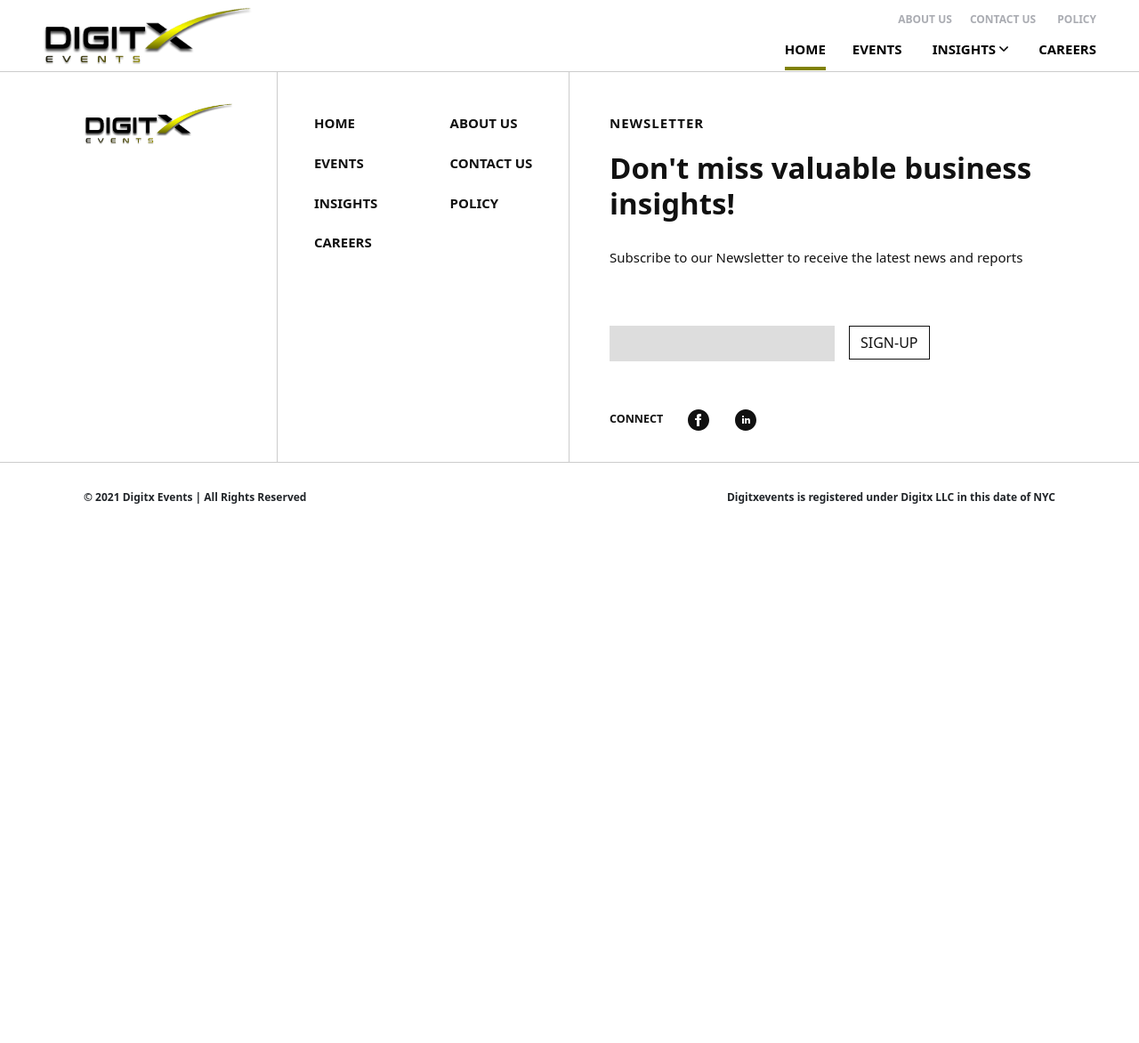
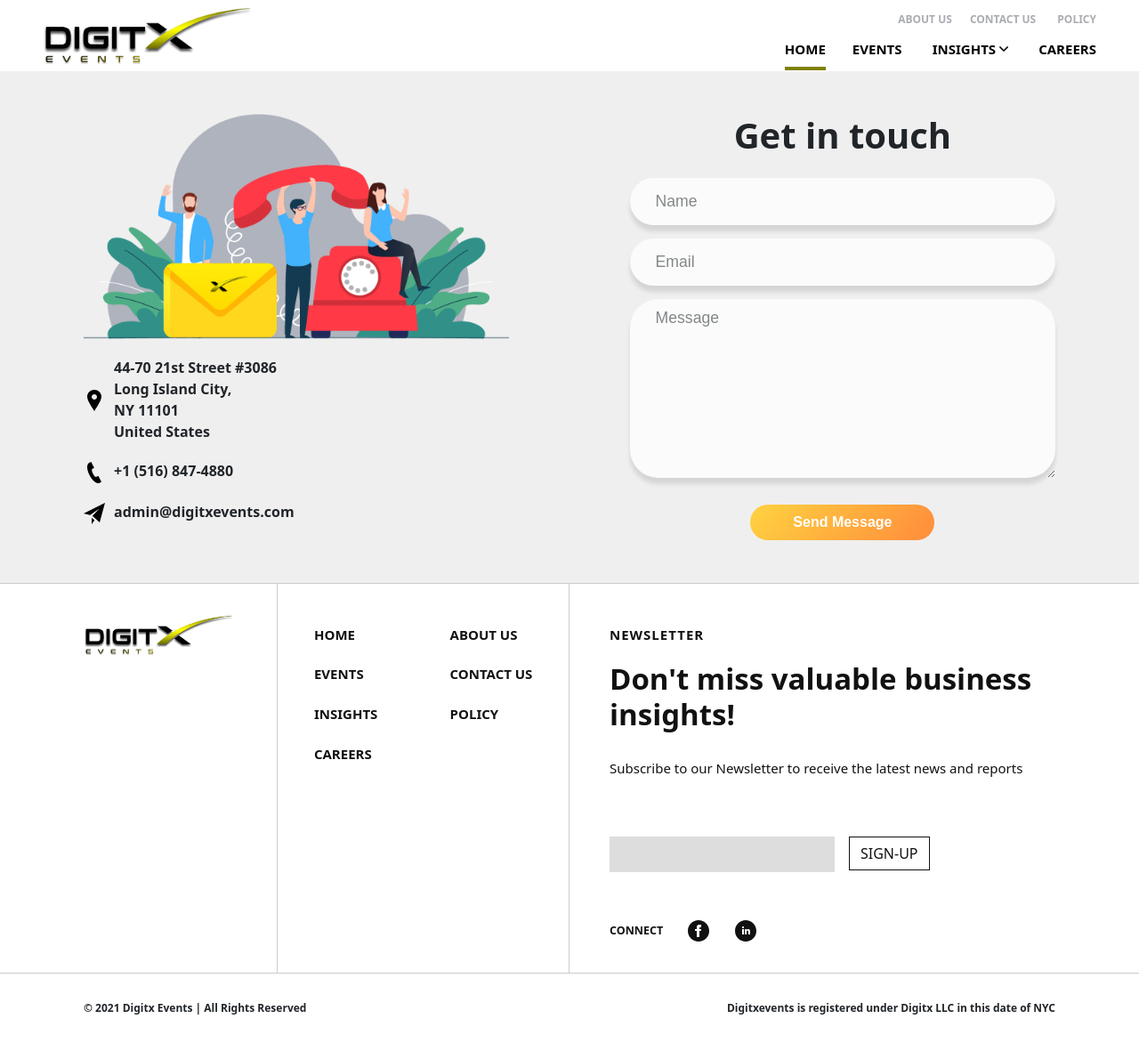
Before and after one commit to digitxevents/Digitxevents, a PHP site: page /digitxevents/contact-us in a window 1280 px wide. Shown: the whole page at 89% size. Before the commit the page ends 566 px from the top, so only its background shows below. Run offline with PHP 8.4, Linux system fonts and the light colour scheme.

Commit message:
Contact us

```diff
--- a/contact-us/contact-content.php
+++ b/contact-us/contact-content.php
@@ -0,0 +1,70 @@
+<div class="contact-us">
+	<div class="container py-5 px-4">
+		<div class="row justify-content-between">
+			<div class="contact-left">
+				<div class="contact-image">
+					<img src="img/contact-us.png" alt="">
+				</div>
+
+				<div class="contact-details">
+					<div class="d-flex align-items-center contact-address">
+						<div>
+							<svg xmlns="http://www.w3.org/2000/svg" width="24" height="24" viewBox="0 0 24 24"><path d="M12 0c-4.198 0-8 3.403-8 7.602 0 4.198 3.469 9.21 8 16.398 4.531-7.188 8-12.2 8-16.398 0-4.199-3.801-7.602-8-7.602zm0 11c-1.657 0-3-1.343-3-3s1.343-3 3-3 3 1.343 3 3-1.343 3-3 3z"/></svg>
+						</div>
+						<div class="contact-details-text">
+							44-70 21st Street #3086<br>Long Island City,<br>NY 11101<br>United States
+						</div>
+					</div>
+
+					<div class="d-flex contact-phone">
+						<div>
+						<svg xmlns="http://www.w3.org/2000/svg" width="24" height="24" viewBox="0 0 24 24"><path d="M20 22.621l-3.521-6.795c-.008.004-1.974.97-2.064 1.011-2.24 1.086-6.799-7.82-4.609-8.994l2.083-1.026-3.493-6.817-2.106 1.039c-7.202 3.755 4.233 25.982 11.6 22.615.121-.055 2.102-1.029 2.11-1.033z"/></svg>
+						</div>
+						<div class="contact-details-text">
+							+1 (516) 847-4880
+						</div>
+					</div>
+
+					<div class="d-flex contact-email">
+						<div>
+						<svg xmlns="http://www.w3.org/2000/svg" width="24" height="24" viewBox="0 0 24 24"><path d="M24 0l-6 22-8.129-7.239 7.802-8.234-10.458 7.227-7.215-1.754 24-12zm-15 16.668v7.332l3.258-4.431-3.258-2.901z"/></svg>
+						</div>
+						<div class="contact-details-text">
+							admin@digitxevents.com
+						</div>
+					</div>
+				</div>
+			</div>
+			<div class="contact-right">
+				<form>
+					<h1 class="title text-center mb-4">Get in touch</h1>
+					<!-- Name -->
+					<div class="form-group position-relative">
+						<label for="formName" class="d-block">
+							<i class="icon" data-feather="user"></i>
+						</label>
+						<input type="text" id="formName" class="form-control form-control-lg thick" placeholder="Name">
+					</div>
+
+					<!-- E-mail -->
+					<div class="form-group position-relative">
+						<label for="formEmail" class="d-block">
+							<i class="icon" data-feather="mail"></i>
+						</label>
+						<input type="email" id="formEmail" class="form-control form-control-lg thick" placeholder="Email">
+					</div>
+
+					<!-- Message -->
+					<div class="form-group message">
+						<textarea id="formMessage" class="form-control form-control-lg" rows="7" placeholder="Message"></textarea>
+					</div>
+
+					<!-- Submit btn -->
+					<div class="text-center submit-button">
+						<button type="submit" class="btn btn-primary" tabIndex="-1">Send Message</button>
+					</div>
+				</form>
+			</div>
+		</div>
+	</div>
+</div>
--- a/contact-us/contact-header-assets.php
+++ b/contact-us/contact-header-assets.php
@@ -13,5 +13,6 @@
             <link href="https://cdn.jsdelivr.net/npm/bootstrap@5.1.1/dist/css/bootstrap.min.css" rel="stylesheet" integrity="sha384-F3w7mX95PdgyTmZZMECAngseQB83DfGTowi0iMjiWaeVhAn4FJkqJByhZMI3AhiU" crossorigin="anonymous">
             <link rel="stylesheet" href="../css/style.css">
             <link rel="stylesheet" href="../css/media.css">
-
+            <link rel="stylesheet" href="css/style.css">
+            <link rel="stylesheet" href="css/media.css">
         <!--========== HEADER ASSETS END ==========-->
--- /dev/null
+++ b/contact-us/css/media.css
@@ -0,0 +1,12 @@
+@media(max-width:991px){
+    .contact-left{
+        width: 100%;
+        margin-bottom: 50px;
+      }
+      .contact-right{
+        width: 100%;
+      }
+      .contact-left img{
+          max-width: 400px;
+      }
+}
--- a/contact-us/css/style.css
+++ b/contact-us/css/style.css
@@ -0,0 +1,90 @@
+  .contact-us .form-group{
+    margin-bottom: 15px;
+  }
+  .contact-us form .title {
+    color: #212529;
+    font-size: 2.5rem;
+    font-weight: 700;
+  }
+  .contact-us form .form-control {
+    background-color: #fbfbfb;
+    border-radius: 2rem;
+    border: none;
+    box-shadow: 0px 7px 5px rgba(0, 0, 0, 0.11);
+  }
+  .contact-us form .form-control.thick {
+    height: 3.3rem;
+    padding: 0.5rem 1.8rem;
+  }
+  .contact-us form .form-control:focus {
+    background-color: #f2f6f8;
+    border: none;
+    box-shadow: 0px 7px 5px rgba(0, 0, 0, 0.11);
+  }
+  .contact-us form .message .form-control {
+    padding: 0.5rem 1.8rem;
+  }
+  .contact-us form ::placeholder {
+    font-family: "Quicksand", sans-serif;
+    font-weight: 400;
+    font-size: 1.1rem;
+    color: #838788;
+    position: relative;
+    left: 0;
+  }
+  .contact-us form input,
+  .contact-us form textarea {
+    font-family: "Quicksand", sans-serif;
+    color: #212529;
+    font-size: 1.1rem;
+  }
+  .contact-us form .icon {
+    color: #57565c;
+    height: 1.3rem;
+    position: absolute;
+    left: 1.5rem;
+    top: 1.1rem;
+  }
+
+  .contact-us .btn.btn-primary {
+    font-family: "Quicksand", sans-serif;
+    font-weight: bold;
+    height: 2.5rem;
+    line-height: 2.5rem;
+    padding: 0 3rem;
+    border: 0;
+    border-radius: 3rem;
+    background-image: linear-gradient(131deg, #ffd340, #ff923c, #ff923c, #ff923c);
+    background-size: 300% 100%;
+    transition: all 0.3s ease-in-out;
+  }
+
+  .contact-us .btn.btn-primary:hover:enabled {
+    box-shadow: 0 0.5em 0.5em -0.4em #ff923cba;
+    background-size: 100% 100%;
+  }
+  .contact-left{
+    width: 45%;
+  }
+  .contact-right{
+    width: 45%;
+  }
+  .contact-us{
+    background: #efefef;
+  }
+  .contact-us img{
+    width: 100%;
+  }
+.contact-details div{
+  margin-right: 10px;
+  margin-top: 10px;
+}
+.contact-details-text{
+  font-weight: bold;
+}
+.contact-image{
+  text-align: center;
+}
+.submit-button button{
+  margin-top: 15px;
+}
--- a/css/style.css
+++ b/css/style.css
@@ -236,7 +236,7 @@ li:hover .dxe-dropdown{
 .social__connect span{
     margin-right: 25px;
 }
-svg{
+.dxe-footer svg{
     fill: #111;
 }
 .footer__logo-image{
```
Also changed, not shown: contact-us/form.php (added, +64 -0 lines), contact-us/img/contact-us.png (added).
